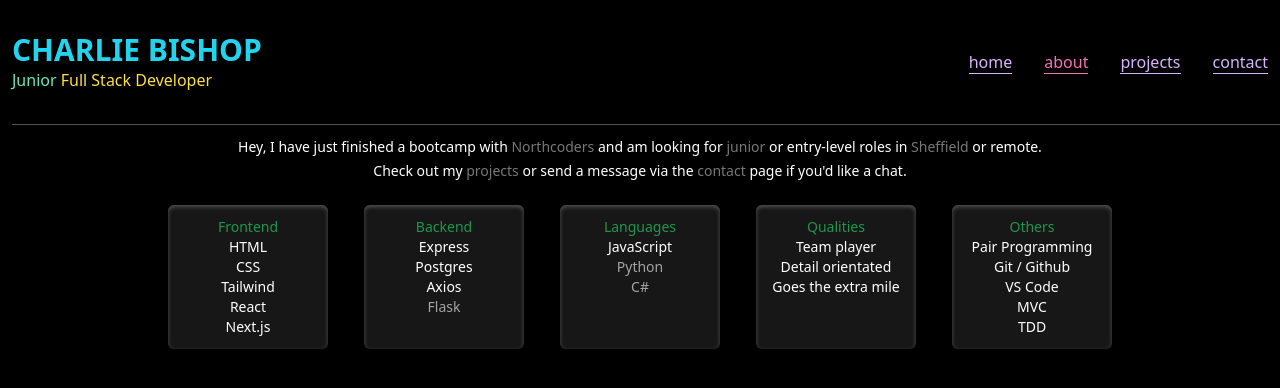
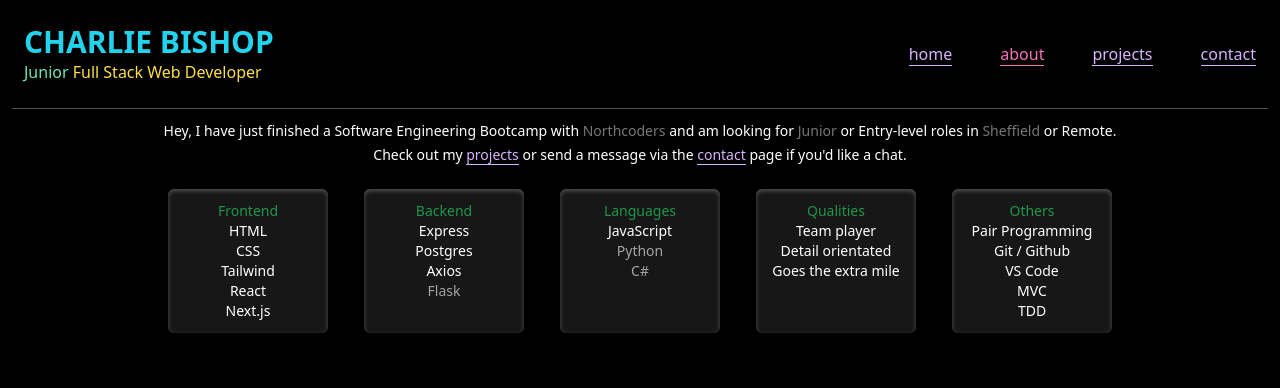
Before and after one commit to charlieBdev/portfolio, a Next.js app: page /about in a window 1280 px wide. Shown: the top 388 px of the page. Built offline with nearby package versions, Linux system fonts and the light colour scheme.

Commit message:
add links to about page

```diff
--- a/src/app/Components/Nav.tsx
+++ b/src/app/Components/Nav.tsx
@@ -12,11 +12,11 @@ export default function Nav() {
 
   return (
     <div
-      className="flex ml-3 items-center justify-between border-b border-neutral-600 py-8"
+      className="flex ml-3 mr-3 items-center justify-between border-b border-neutral-600 py-6"
     >
-      <div>
+      <div className="ml-3">
         <h1 className="text-3xl font-bold text-cyan-400">CHARLIE BISHOP</h1>
-        <h2 className="text-emerald-300">Junior<span className="text-yellow-300"> Full Stack Developer</span></h2>
+        <h2 className="text-emerald-300">Junior<span className="text-yellow-300"> Full Stack Web Developer</span></h2>
       </div>
       <nav>
         <section className="MOBILE-MENU flex lg:hidden">
@@ -35,7 +35,7 @@ export default function Nav() {
               onClick={() => setIsNavOpen(false)}
             >
               <svg
-                className="h-8 w-8 text-neutral-300"
+                className="h-8 w-8 first-line:text-neutral-300"
                 viewBox="0 0 24 24"
                 fill="none"
                 stroke="currentColor"
@@ -64,7 +64,7 @@ export default function Nav() {
           </div>
         </section>
 
-        <ul className="DESKTOP-MENU hidden mr-3 space-x-8 lg:flex text-purple-300">
+        <ul className="DESKTOP-MENU hidden mr-3 space-x-8 xl:space-x-12 lg:flex text-purple-300">
           <li>
             <Link href="/" className={currentRoute === "/" ? "text-pink-400 border-b border-pink-400" : "border-b border-purple-300"}>home</Link>
           </li>
--- a/src/app/about/page.tsx
+++ b/src/app/about/page.tsx
@@ -1,12 +1,14 @@
-import Image from "next/image"
-import about from "../../../public/about.png"
+// import Image from "next/image"
+// import about from "../../../public/about.png"
+
+import Link from "next/link"
 
 export default function About() {
     return (
       <main className="flex flex-col justify-between">
-        <div className="p-3 text-sm lg:text-center xl:text-md">
-          <p className="mb-1">Hey, I have just finished a bootcamp with <span className="text-neutral-400 animate-pulse">Northcoders</span> and am looking for <span className="text-neutral-400 animate-pulse">junior</span> or entry-level roles in <span className="text-neutral-400 animate-pulse">Sheffield</span> or remote.</p>
-          <p>Check out my <span className="text-neutral-400 animate-pulse">projects</span> or send a message via the <span className="text-neutral-400 animate-pulse">contact</span> page if you'd like a chat.</p>
+        <div className="p-3 ml-3 mr-3 text-sm lg:text-center xl:text-md">
+          <p className="mb-1">Hey, I have just finished a Software Engineering Bootcamp with <span className="text-neutral-400 animate-pulse">Northcoders</span> and am looking for <span className="text-neutral-400 animate-pulse">Junior</span> or Entry-level roles in <span className="text-neutral-400 animate-pulse">Sheffield</span> or Remote.</p>
+          <p>Check out my <Link href="/projects" className="border-b border-purple-300 text-purple-300">projects</Link> or send a message via the <Link href="/about" className="border-b border-purple-300 text-purple-300">contact</Link> page if you'd like a chat.</p>
         </div>
         <div className="flex flex-row flex-wrap justify-center text-center gap-2 m-3 lg:gap-6 xl:gap-9">
           <div className="bg-neutral-900 rounded-md p-3 w-32 text-sm xl:w-40 xl:text-md shadow-inner shadow-neutral-600 hover:shadow-neutral-300">
```
